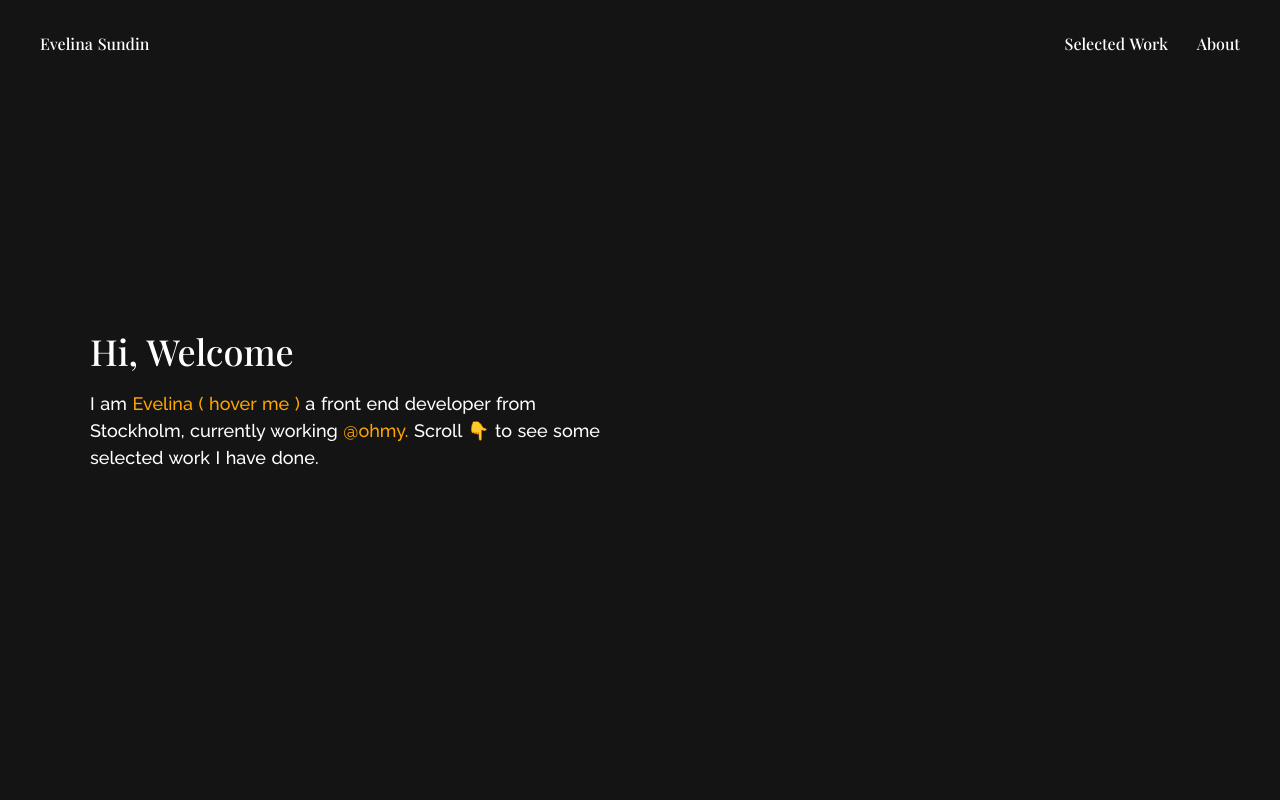
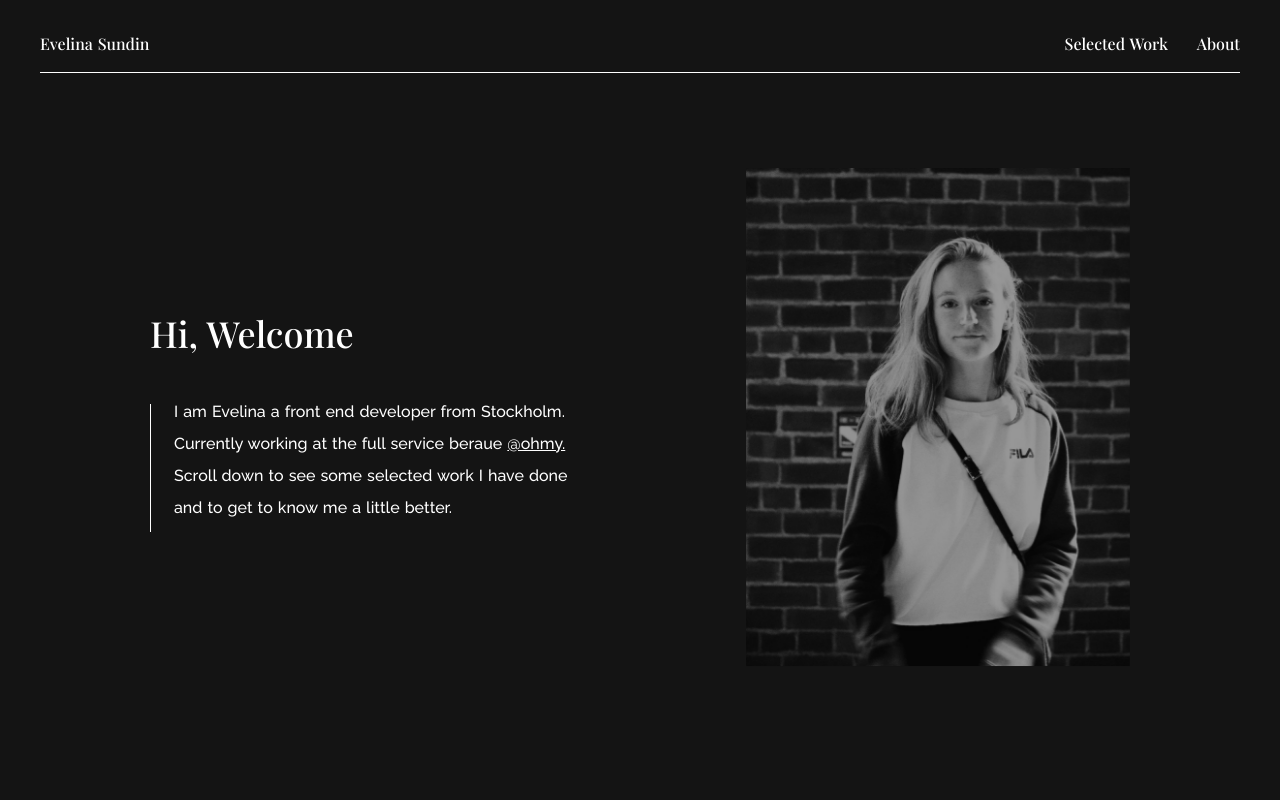
Before and after one commit to evelinasundin/Portfolio, a Nuxt app: page / in a window 1280 px wide. Both pictures are taken after a click on the link "About". Shown: the top 800 px of the page. Built offline with nearby package versions, Linux system fonts and the light colour scheme.

Commit message:
animations added

```diff
--- a/components/Hero.vue
+++ b/components/Hero.vue
@@ -1,17 +1,16 @@
 <template>
-  <div class="max-w-reg min-h-screen flex items-center justify-between screen-height mx-auto py-20 relative">
+  <div class="page-load delay-3 max-w-reg min-h-screen flex items-center justify-between screen-height mx-auto py-20 relative">
     <div>
-    <h1 class="font-serif text-2xl leading-tight text-white max-w-reg pb-4 head-title relative">
-      Hi, Welcome
-    </h1>
-    <p class="text-white font-sans text-md max-w-lg inline-block">
-      I am
-      <span class="text-img-text cursor-pointer text-orange"> Evelina ( hover me )<img class="text-img-img pointer-events-none" lazyload src="~/assets/images/evelina.jpg" />
-      </span>
-       a front end developer from Stockholm, currently working
-      <a href="https://ohmy.co" target="blank" class="text-orange">@ohmy.</a>
-      Scroll 👇  to see some selected work I have done.
-    </p>
+      <h1 class="font-serif text-2xl leading-tight text-white max-w-reg pb-10 head-title relative">
+        Hi, Welcome
+      </h1>
+      <p class="text-white font-sans relative leading-loose max-w-md start-text text-start inline-block pl-6">
+        I am Evelina a front end developer from Stockholm. Currently working at the full service beraue <a href="https://ohmy.co" target="blank" class="underline">@ohmy.</a>
+        Scroll down  to see some selected work I have done and to get to know me a little better.
+      </p>
+    </div>
+    <div class="image-overlay">
+      <img class="max-w-sm page-load delay-4 bface-visibility" lazyload src="~/assets/images/evelina.jpg" />
     </div>
   </div>
 </template>
@@ -22,28 +21,6 @@
   margin-top: -88px;
 }
 
-.hej {
-  &:before {
-    content: '';
-    width: 90%;
-    height: 90%;
-    background-color: white;
-    position: absolute;
-    z-index: -1;
-  }
-}
-
-.text-img-img {
-  opacity: 0;
-  position: absolute;
-  transition: opacity 0.5s ease-in-out;
-  backface-visibility: hidden;
-  top: 50%;
-  right:0;
-  transform: translateY(-50%);
-  height: 500px;
-}
-
 .text-img-text {
   &:hover {
     .text-img-img {
@@ -51,19 +28,40 @@
     }
   }
 }
-// @keyframes slideInFromLeft {
-//   0% {
-//     transform: translateX(-100%);
-//     opacity: 0;
-//   }
-//   100% {
-//     transform: translate3d(0px, 0%, 0px);
-//     opacity: 1;
-//   }
-// }
 
-// .hello {
-//   animation: 1s ease-in-out slideInFromLeft;
-// }
+@keyframes slidedown {
+  from {height: 0; opacity: 0;}
+  to {height: 100%; opacity: 1;}
+}
+
+.start-text {
+  &:before {
+    content:'';
+    width: 1px;
+    background-color: white;
+    position: absolute;
+    left: 0;
+    top: 8px;
+    opacity: 0;
+    animation: slidedown 1s forwards;
+    animation-delay: 3.2s;
+  }
+}
+
+.bface-visibility {
+   backface-visibility: hidden;
+}
+
+.image-overlay {
+  position: relative;
+  &:before {
+    content: '';
+    height: 100%;
+    width: 100%;
+    position: absolute;
+    top: 0;
+    left: 0;
+  }
+}
 
 </style>
--- a/components/Nav.vue
+++ b/components/Nav.vue
@@ -1,9 +1,55 @@
 <template>
-  <nav class="mx-10 flex justify-between py-8">
-    <a href="#" class="text-white font-serif"> Evelina Sundin </a>
-    <div>
-      <a href="#" class="text-white font-serif pr-6"> Selected Work </a>
-      <a href="#" class="text-white font-serif"> About  </a>
+  <nav class="mx-10 py-8">
+    <div class="flex justify-between pb-4 page-load delay-2">
+      <a href="#" class="text-white font-serif"> Evelina Sundin </a>
+      <div>
+        <a href="#" class="text-white font-serif pr-6"> Selected Work </a>
+        <a href="#" class="text-white font-serif"> About  </a>
+      </div>
     </div>
+    <span class="nav-line"> </span>
   </nav>
 </template>
+
+<style lang="scss">
+
+@keyframes slidein {
+  from {width: 0; opacity: 0;}
+  to {width: 100%; opacity: 1;}
+}
+
+.nav-line {
+  height: 1px;
+  display: block;
+  animation: slidein 1s ease forwards;
+  animation-delay: 1s;
+  background: white;
+  opacity: 0;
+}
+
+@keyframes fadein {
+  from {opacity: 0;}
+  to {opacity: 1;}
+}
+
+.page-load {
+  animation: fadein 1s forwards;
+  opacity: 0;
+}
+
+.delay-1 {
+  animation-delay: 1s;
+}
+
+.delay-2 {
+  animation-delay: 2s;
+}
+
+.delay-3 {
+  animation-delay: 3s;
+}
+
+.delay-4 {
+  animation-delay: 5s;
+}
+</style>
--- a/components/Project.vue
+++ b/components/Project.vue
@@ -1,6 +1,6 @@
 <template>
   <div class="pb-48">
-    <img lazyload :src="project.image" class="w-9/12 pb-6"/>
+    <img lazyload :src="project.image" class="pb-6"/>
     <div class="pl-6 project-text relative">
       <h3 class="text-lg text-white font-serif pb-2"> {{project.title}} </h3>
       <h2 class="font-sans text-white font-bold uppercase text-sm pb-8"> {{project.subtitle}} </h2>
@@ -28,11 +28,11 @@ export default {
 .project-text {
   &:before {
     content:'';
-    height: 100%;
     width: 1px;
     background-color: white;
     position: absolute;
     left: 0;
+    top: 8px;
   }
 }
 
--- a/pages/index.vue
+++ b/pages/index.vue
@@ -1,7 +1,9 @@
 <template>
   <div class="bg-black">
+  <div class="">
   <Nav />
   <Hero />
+  </div>
   <ProjectsHolder />
   </div>
 </template>
@@ -10,6 +12,6 @@
 export default {}
 </script>
 
-<style lang="scss" scoped>
+<style lang="scss">
 
 </style>
--- a/tailwind.config.js
+++ b/tailwind.config.js
@@ -45,7 +45,7 @@ module.exports = {
         ]
       },
       maxWidth: {
-        reg: '1100px'
+        reg: '980px'
       },
       fontSize: {
         sm: '0.75rem',
```
